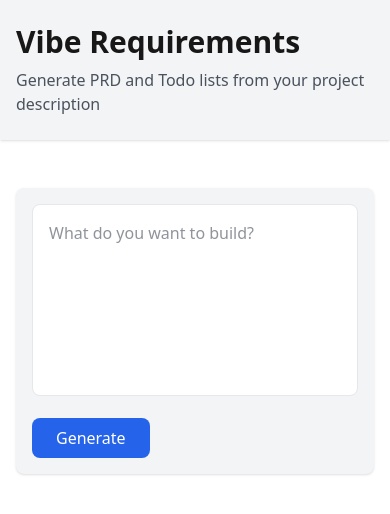
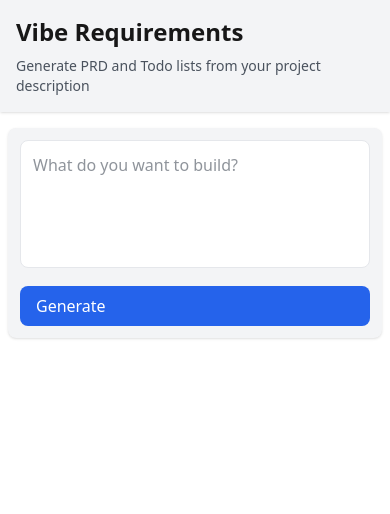
Before and after one commit to bevanlewis/vibe-requirements-app, a Next.js app: page / in a window 390 px wide. Shown: the top 514 px of the page. Built offline with nearby package versions, Linux system fonts and the light colour scheme.

Commit message:
Better optimized for mobile

```diff
--- a/src/app/components/ErrorDisplay.tsx
+++ b/src/app/components/ErrorDisplay.tsx
@@ -11,19 +11,18 @@ const ErrorDisplay = React.memo(({ message, onDismiss }: ErrorDisplayProps) => {
 
   return (
     <div
-      className="fixed bottom-4 right-4 bg-red-950/50 border-l-4 border-red-500 p-4 rounded shadow-lg backdrop-blur-sm"
+      className="fixed bottom-4 left-4 right-4 sm:bottom-4 sm:right-4 sm:left-auto bg-red-950/50 border-l-4 border-red-500 p-3 sm:p-4 rounded shadow-lg backdrop-blur-sm"
       role="alert"
       aria-live="assertive"
     >
-      <div className="flex">
+      <div className="flex items-center">
         <div className="flex-shrink-0">
           <ErrorIcon />
         </div>
-        <div className="ml-3">
+        <div className="ml-3 flex-grow">
           <p className="text-sm text-red-200">{message}</p>
         </div>
-        <div className="ml-auto pl-3">
-          <div className="-mx-1.5 -my-1.5">
+        <div className="ml-2 sm:ml-3">
           <button
             onClick={onDismiss}
             className="inline-flex rounded-md p-1.5 text-red-400 hover:bg-red-900/50 focus:outline-none focus:ring-2 focus:ring-offset-2 focus:ring-red-500 transition-colors"
@@ -34,7 +33,6 @@ const ErrorDisplay = React.memo(({ message, onDismiss }: ErrorDisplayProps) => {
         </div>
       </div>
     </div>
-    </div>
   );
 });
 
--- a/src/app/components/Header.tsx
+++ b/src/app/components/Header.tsx
@@ -2,12 +2,18 @@ import React from "react";
 
 const Header = React.memo(() => {
   return (
-    <header className="w-full bg-secondary shadow-sm py-6" role="banner">
+    <header
+      className="w-full bg-secondary shadow-sm py-4 sm:py-6"
+      role="banner"
+    >
       <div className="container mx-auto px-4">
-        <h1 className="text-3xl font-bold" tabIndex={0}>
+        <h1 className="text-2xl sm:text-3xl font-bold" tabIndex={0}>
           Vibe Requirements
         </h1>
-        <p className="text-secondary-foreground/80 mt-2" tabIndex={0}>
+        <p
+          className="text-sm sm:text-base text-secondary-foreground/80 mt-2"
+          tabIndex={0}
+        >
           Generate PRD and Todo lists from your project description
         </p>
       </div>
--- a/src/app/components/InputSection.tsx
+++ b/src/app/components/InputSection.tsx
@@ -11,19 +11,19 @@ interface InputSectionProps {
 const InputSection = React.memo(
   ({ value, onChange, onGenerate, isLoading }: InputSectionProps) => {
     return (
-      <div className="w-full max-w-4xl mx-auto p-4">
-        <div className="bg-secondary rounded-lg shadow-sm p-4">
+      <div className="w-full max-w-4xl mx-auto px-2 sm:px-4">
+        <div className="bg-secondary rounded-lg shadow-sm p-3 sm:p-4">
           <textarea
-            className="w-full h-48 p-4 bg-input border border-border rounded-lg focus:ring-2 focus:ring-ring focus:border-transparent resize-none placeholder-secondary-foreground/50"
+            className="w-full h-32 sm:h-48 p-3 sm:p-4 bg-input border border-border rounded-lg focus:ring-2 focus:ring-ring focus:border-transparent resize-none placeholder-secondary-foreground/50"
             placeholder="What do you want to build?"
             value={value}
             onChange={(e) => onChange(e.target.value)}
             aria-label="Project description"
             aria-required="true"
           />
-          <div className="mt-4">
+          <div className="mt-3 sm:mt-4">
             <button
-              className={`px-6 py-2 rounded-lg text-primary-foreground font-medium transition-colors ${
+              className={`w-full sm:w-auto px-4 sm:px-6 py-2 rounded-lg text-primary-foreground font-medium transition-colors ${
                 isLoading
                   ? "bg-primary/70 cursor-not-allowed"
                   : "bg-primary hover:bg-primary/90"
--- a/src/app/components/OutputPanel.tsx
+++ b/src/app/components/OutputPanel.tsx
@@ -58,21 +58,21 @@ const OutputPanel = React.memo(
 
     return (
       <div
-        className={`bg-secondary rounded-lg shadow-sm p-4 ${
+        className={`bg-secondary rounded-lg shadow-sm p-3 sm:p-4 ${
           isEditMode ? "ring-2 ring-primary" : ""
         }`}
         role="region"
         aria-label={title}
       >
-        <div className="flex justify-between items-center mb-4">
-          <h2 className="text-xl font-semibold" tabIndex={0}>
+        <div className="flex flex-col sm:flex-row sm:justify-between sm:items-center mb-4 space-y-3 sm:space-y-0">
+          <h2 className="text-lg sm:text-xl font-semibold" tabIndex={0}>
             {title}
           </h2>
-          <div className="space-x-2">
+          <div className="flex flex-wrap gap-2">
             {isEditable && (
               <button
                 onClick={toggleEditMode}
-                className={`px-4 py-2 text-sm rounded-lg transition-colors ${
+                className={`flex-1 sm:flex-none px-3 sm:px-4 py-2 text-sm rounded-lg transition-colors ${
                   isEditMode
                     ? "bg-primary text-primary-foreground"
                     : "bg-secondary-foreground/10 hover:bg-secondary-foreground/20"
@@ -85,7 +85,7 @@ const OutputPanel = React.memo(
             )}
             <button
               onClick={handleCopy}
-              className="px-4 py-2 text-sm bg-secondary-foreground/10 hover:bg-secondary-foreground/20 rounded-lg transition-colors"
+              className="flex-1 sm:flex-none px-3 sm:px-4 py-2 text-sm bg-secondary-foreground/10 hover:bg-secondary-foreground/20 rounded-lg transition-colors"
               disabled={!content}
               aria-label="Copy content"
               aria-disabled={!content}
@@ -94,7 +94,7 @@ const OutputPanel = React.memo(
             </button>
             <button
               onClick={handleDownload}
-              className="px-4 py-2 text-sm bg-secondary-foreground/10 hover:bg-secondary-foreground/20 rounded-lg transition-colors"
+              className="flex-1 sm:flex-none px-3 sm:px-4 py-2 text-sm bg-secondary-foreground/10 hover:bg-secondary-foreground/20 rounded-lg transition-colors"
               disabled={!content}
               aria-label="Download content"
               aria-disabled={!content}
@@ -104,7 +104,7 @@ const OutputPanel = React.memo(
           </div>
         </div>
         <div
-          className={`bg-input rounded-lg p-4 h-96 overflow-auto border transition-colors ${
+          className={`bg-input rounded-lg p-3 sm:p-4 h-64 sm:h-96 overflow-auto border transition-colors ${
             isEditMode ? "border-primary" : "border-border"
           }`}
         >
--- a/src/app/layout.tsx
+++ b/src/app/layout.tsx
@@ -18,6 +18,7 @@ export const metadata: Metadata = {
   title: "Vibe Requirements",
   description:
     "A web application for generating Product Requirements Documents and Todo lists",
+  viewport: "width=device-width, initial-scale=1, maximum-scale=1",
 };
 
 export default function RootLayout({
--- a/src/app/page.tsx
+++ b/src/app/page.tsx
@@ -64,7 +64,7 @@ export default function Home() {
       <main className="min-h-screen">
         <Header />
 
-        <div className="container mx-auto py-8">
+        <div className="container mx-auto py-4 sm:py-8">
           <InputSection
             value={prompt}
             onChange={setPrompt}
@@ -73,7 +73,7 @@ export default function Home() {
           />
 
           {hasGenerated && (
-            <div className="grid md:grid-cols-2 gap-6 mt-8 px-4">
+            <div className="grid grid-cols-1 md:grid-cols-2 gap-4 sm:gap-6 mt-4 sm:mt-8 px-2 sm:px-4">
               <OutputPanel
                 title="PRD Document"
                 content={content.prd}
```
Lines whose indentation alone changed are shown as unchanged.
